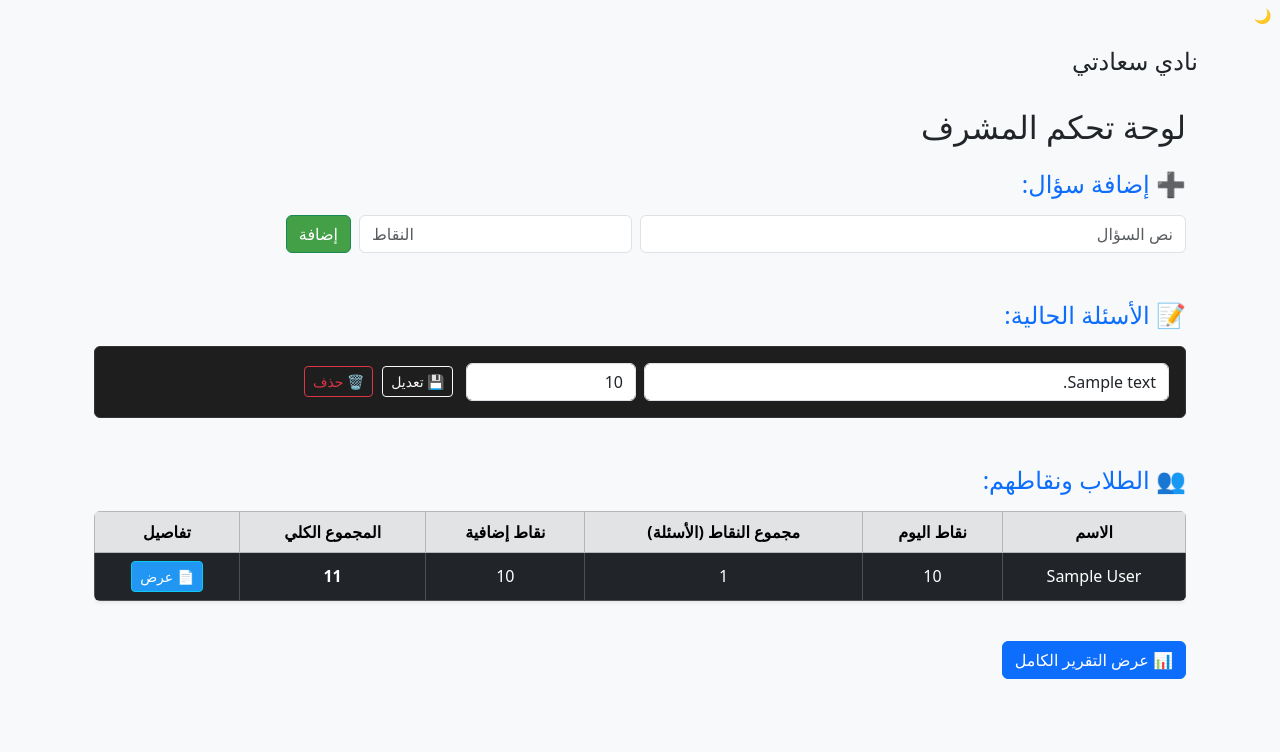
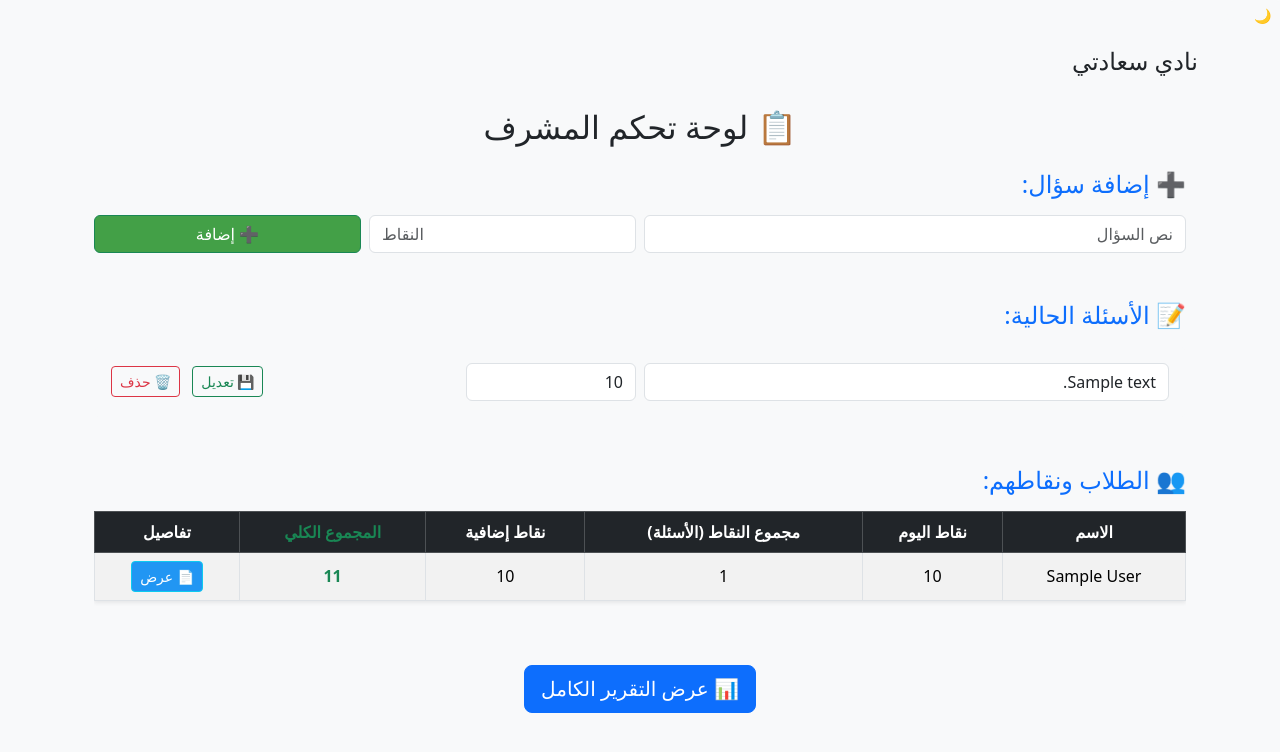
Before and after one commit to Abdallah-AlThwieb/Athr, a Flask app: template templates/admin_dashboard.html in a window 1280 px wide. Shown: the top 752 px of the page. Run offline with Flask 3, Linux system fonts and the light colour scheme; tables that the repository leaves empty hold one stand-in row (values such as "Sample post"); the template is opened without the code that fills it: values that come from a table or form of the project are taken from there, most other values are stand-ins (such as "Sample title", 1, 10 or a date in 2020).

Commit message:
project Athr update16

```diff
--- a/app.py
+++ b/app.py
@@ -1,47 +1,47 @@
 from flask import Flask
 from flask_migrate import Migrate
 from flask_login import LoginManager
-from models import Student
-from models import db
+from models import Student, db
 from auth import auth
 from survey import survey
 from admin import admin_bp
 import os
 from dotenv import load_dotenv
+
 load_dotenv()
 
+app = Flask(__name__)
 
-app = Flask(__name__)
 app.secret_key = os.environ.get('SECRET_KEY')
+if not app.secret_key:
+    raise ValueError("SECRET_KEY is not set in environment variables")
+
+app.config['SQLALCHEMY_DATABASE_URI'] = os.environ.get('DATABASE_URL')
+if not app.config['SQLALCHEMY_DATABASE_URI']:
+    raise ValueError("DATABASE_URL is not set in environment variables")
+
+app.config['SQLALCHEMY_TRACK_MODIFICATIONS'] = False
 
 login_manager = LoginManager()
-migrate = Migrate()
+login_manager.login_view = 'auth.login'
+login_manager.init_app(app)
 
-login_manager.login_view = 'auth.login'  # أو اسم مسارك لتسجيل الدخول
-login_manager.init_app(app)
+migrate = Migrate(app, db)
+
+db.init_app(app)
+
+@app.before_first_request
+def create_tables():
+    db.create_all()
 
 @login_manager.user_loader
 def load_user(user_id):
     return Student.query.get(int(user_id))
 
-# إعداد الاتصال بقاعدة البيانات
-app.config['SQLALCHEMY_DATABASE_URI'] = os.environ.get('DATABASE_URL')
-app.config['SQLALCHEMY_TRACK_MODIFICATIONS'] = False
-
-# تهيئة قاعدة البيانات
-db.init_app(app)
-migrate.init_app(app, db)
-
-# تسجيل Blueprints
 app.register_blueprint(auth)
 app.register_blueprint(survey)
 app.register_blueprint(admin_bp)
 
-# إنشاء الجداول تلقائيًا
-with app.app_context():
-  db.create_all()
-
 if __name__ == '__main__':
-    app.run(debug=True)
     port = int(os.environ.get("PORT", 5000))
-    app.run(host="0.0.0.0", port=port)
+    app.run(debug=True, host="0.0.0.0", port=port)
--- a/templates/admin_dashboard.html
+++ b/templates/admin_dashboard.html
@@ -2,19 +2,27 @@
 {% block title %}نادي سعادتي{% endblock %}
 {% block content %}
 <div class="container mt-4">
-  <h2 class="mb-4">لوحة تحكم المشرف</h2>
+  <h2 class="mb-4 text-center">📋 لوحة تحكم المشرف</h2>
 
+  <!-- إضافة سؤال -->
   <h4 class="text-primary mb-3">➕ إضافة سؤال:</h4>
-  <form method="post" action="{{ url_for('admin.add_question') }}" class="mb-5 d-flex gap-2 flex-wrap">
-    <input name="question" placeholder="نص السؤال" required class="form-control w-50">
-    <input name="points" type="number" placeholder="النقاط" required class="form-control w-25">
-    <button type="submit" class="btn btn-success">إضافة</button>
+  <form method="post" action="{{ url_for('admin.add_question') }}" class="mb-5 row g-2">
+    <div class="col-md-6">
+      <input name="question" placeholder="نص السؤال" required class="form-control">
+    </div>
+    <div class="col-md-3">
+      <input name="points" type="number" placeholder="النقاط" required class="form-control">
+    </div>
+    <div class="col-md-3">
+      <button type="submit" class="btn btn-success w-100">➕ إضافة</button>
+    </div>
   </form>
 
+  <!-- عرض الأسئلة -->
   <h4 class="text-primary mb-3">📝 الأسئلة الحالية:</h4>
   <div class="mb-5">
     {% for q in questions %}
-      <form method="post" action="{{ url_for('admin.edit_question', question_id=q.id) }}" class="question-box rounded p-3 mb-3">
+      <form method="post" action="{{ url_for('admin.edit_question', question_id=q.id) }}" class="question-box rounded p-3 mb-3 border border-light bg-light">
         <div class="row g-2 align-items-center">
           <div class="col-md-6">
             <input name="text" value="{{ q.text }}" class="form-control">
@@ -22,8 +30,8 @@
           <div class="col-md-2">
             <input name="points" value="{{ q.points }}" class="form-control">
           </div>
-          <div class="col-auto">
-            <button type="submit" class="btn btn-outline-light btn-sm">💾 تعديل</button>
+          <div class="col-md-4 text-end">
+            <button type="submit" class="btn btn-outline-success btn-sm me-2">💾 تعديل</button>
             <a href="{{ url_for('admin.delete_question', question_id=q.id) }}" class="btn btn-outline-danger btn-sm">🗑️ حذف</a>
           </div>
         </div>
@@ -31,16 +39,17 @@
     {% endfor %}
   </div>
 
+  <!-- جدول الطلاب -->
   <h4 class="text-primary mb-3">👥 الطلاب ونقاطهم:</h4>
   <div class="table-responsive">
-    <table class="table table-bordered table-dark table-hover text-center align-middle rounded shadow-sm overflow-hidden">
-      <thead class="table-secondary text-dark">
+    <table class="table table-bordered table-striped text-center align-middle shadow-sm">
+      <thead class="table-dark">
         <tr>
           <th>الاسم</th>
           <th>نقاط اليوم</th>
           <th>مجموع النقاط (الأسئلة)</th>
           <th>نقاط إضافية</th>
-          <th>المجموع الكلي</th>
+          <th class="text-success">المجموع الكلي</th>
           <th>تفاصيل</th>
         </tr>
       </thead>
@@ -51,16 +60,23 @@
             <td>{{ s.daily_points }}</td>
             <td>{{ s.total_points }}</td>
             <td>{{ s.manual_points }}</td>
-            <td class="fw-bold">{{ s.total_points + s.manual_points }}</td>
-            <td><a href="{{ url_for('admin.student_details', student_id=s.id) }}" class="btn btn-info btn-sm">📄 عرض</a></td>
+            <td class="fw-bold text-success">{{ s.total_points + s.manual_points }}</td>
+            <td>
+              <a href="{{ url_for('admin.student_details', student_id=s.id) }}" class="btn btn-info btn-sm">
+                📄 عرض
+              </a>
+            </td>
           </tr>
         {% endfor %}
       </tbody>
     </table>
   </div>
 
-  <div class="mt-4">
-    <a href="{{ url_for('admin.report') }}" class="btn btn-primary">📊 عرض التقرير الكامل</a>
+  <!-- زر عرض التقرير -->
+  <div class="text-center mt-5">
+    <a href="{{ url_for('admin.report') }}" class="btn btn-primary btn-lg">
+      📊 عرض التقرير الكامل
+    </a>
   </div>
 </div>
 {% endblock %}
```
Also changed, not shown: admin.py (+29 -25 lines), templates/report.html (+38 -13 lines).
